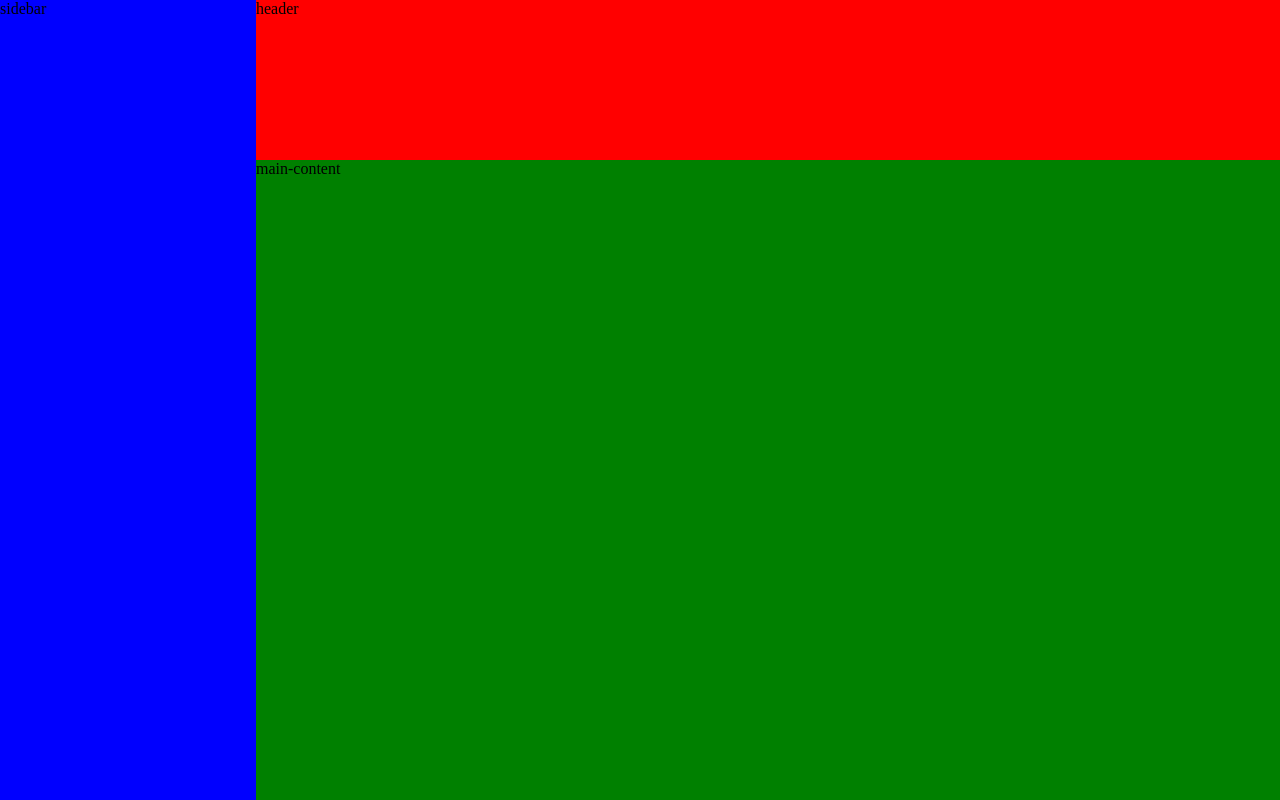
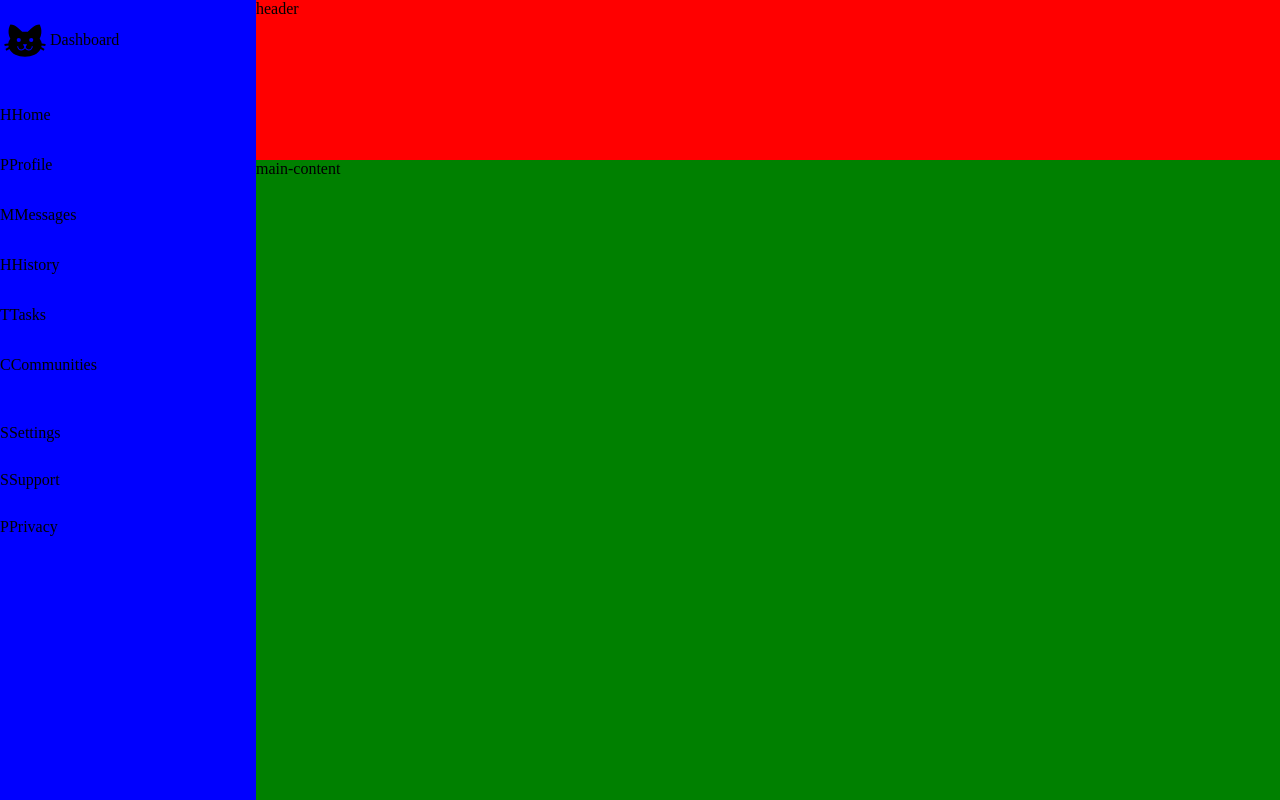
Before and after one commit to Lunanator/dashboard, a plain HTML site: page index.html in a window 1280 px wide. Drawn offline with Linux system fonts and the light colour scheme.

Commit message:
Add navigation links with icon and label to the sidebar. Create grid layout in sidebar to arrange navigation vertically. Create assets folder. Download cat svg and embed in sidebar as the logo icon

```diff
--- a/index.html
+++ b/index.html
@@ -9,7 +9,52 @@
     <script src="script.js" defer></script>
 </head>
 <body>
-    <div class="sidebar">sidebar</div>
+    <div class="sidebar">
+        <div class="logo">
+            <img src="./assets/cat.svg" alt="cat" id="cat"/>
+            <div class="logo-label">Dashboard</div>
+        </div>
+        <div class="navigation-top">
+            <div class="nav-link">
+                <div class="nav-icon">H</div>
+                <div class="nav-label">Home</div>
+            </div>
+            <div class="nav-link">
+                <div class="nav-icon">P</div>
+                <div class="nav-label">Profile</div>
+            </div>
+            <div class="nav-link">
+                <div class="nav-icon">M</div>
+                <div class="nav-label">Messages</div>
+            </div>
+            <div class="nav-link">
+                <div class="nav-icon">H</div>
+                <div class="nav-label">History</div>
+            </div>
+            <div class="nav-link">
+                <div class="nav-icon">T</div>
+                <div class="nav-label">Tasks</div>
+            </div>
+            <div class="nav-link">
+                <div class="nav-icon">C</div>
+                <div class="nav-label">Communities</div>
+            </div>
+        </div>
+        <div class="navigation-bottom">
+            <div class="nav-link">
+                <div class="nav-icon">S</div>
+                <div class="nav-label">Settings</div>
+            </div>
+            <div class="nav-link">
+                <div class="nav-icon">S</div>
+                <div class="nav-label">Support</div>
+            </div>
+            <div class="nav-link">
+                <div class="nav-icon">P</div>
+                <div class="nav-label">Privacy</div>
+            </div>
+        </div>
+    </div>
     <div class="header">header</div>
     <div class="main-content">main-content</div>
 </body>
--- a/style.css
+++ b/style.css
@@ -14,6 +14,8 @@ body {
 .sidebar {
     background-color: blue;
     grid-area: sidebar;
+    display: grid;
+    grid-template-rows: 1fr 4fr 2fr 3fr;
 }
 
 .header {
@@ -25,3 +27,34 @@ body {
     background-color: green;
     grid-area: main;
 }
+
+.logo {
+    display: flex;
+    align-items: center;
+}
+
+#cat {
+    max-height: 50px;f
+    max-width: 50px;
+}
+
+.navigation-top {
+    display: grid;
+    grid-template-rows: repeat(6, 1fr);
+    margin-top: 10px;
+    margin-bottom: 10px;
+    align-items: center;
+}
+
+.navigation-bottom {
+    display: grid;
+    grid-template-rows: repeat(3, 1fr);
+    margin-top: 10px;
+    margin-bottom: 10px;
+    align-items: center;
+}
+
+.nav-link,
+.logo {
+    display: flex;
+}
```
Also changed, not shown: assets/cat.svg (added).
